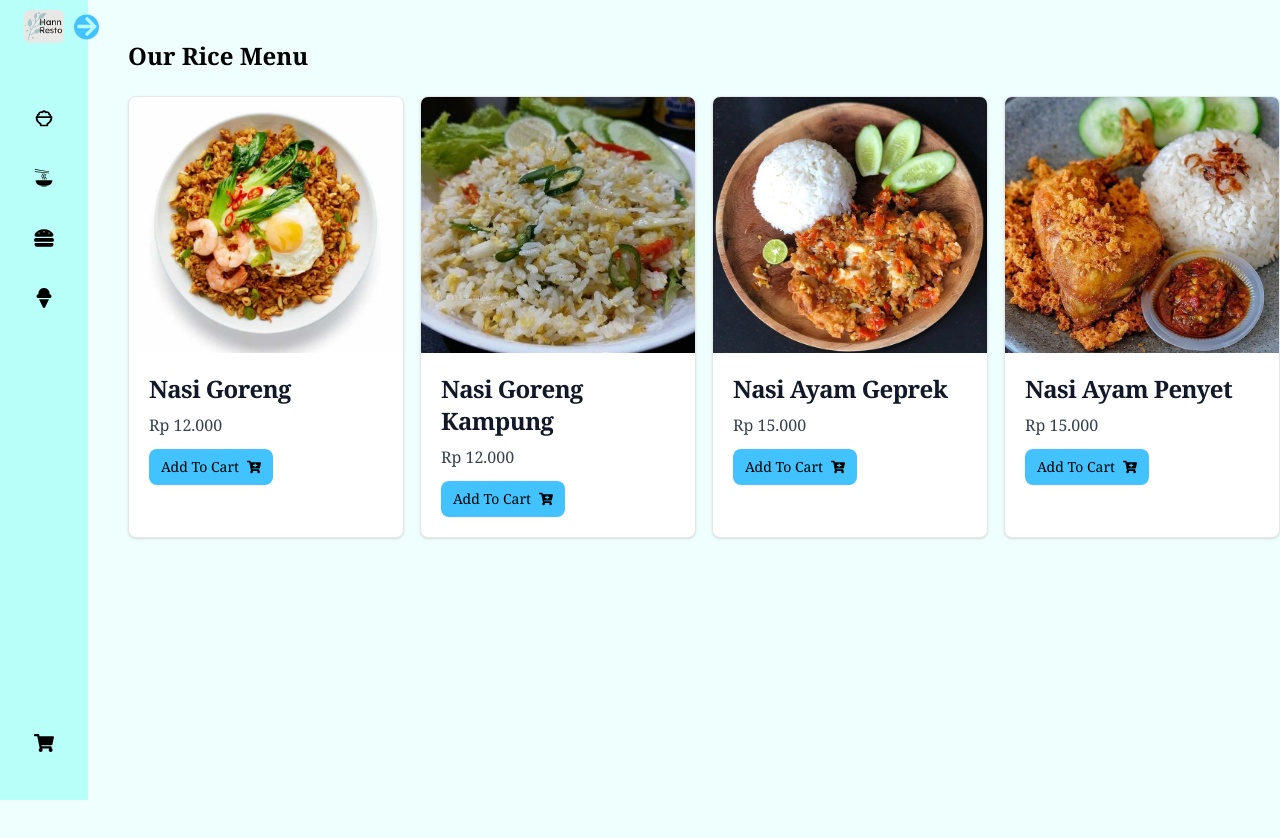
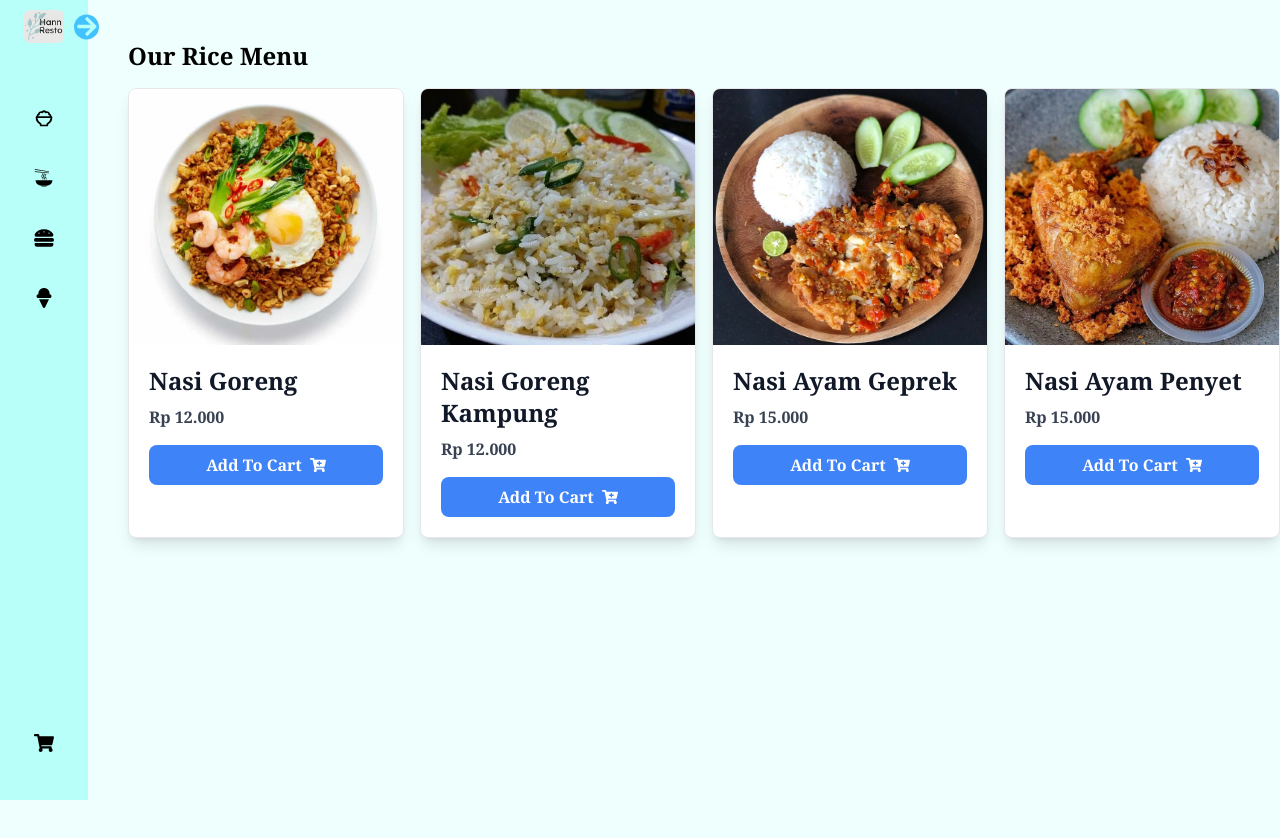
Before and after one commit to ilhanmaghriby/hann-resto, a React (Vite) app: page / in a window 1280 px wide. Built offline with nearby package versions, Linux system fonts and the light colour scheme.

Commit message:
updated img

```diff
--- a/src/components/Cart/Cart.tsx
+++ b/src/components/Cart/Cart.tsx
@@ -44,13 +44,13 @@ const Cart = () => {
 
   return (
     <section className=" mt-10 mb-20">
-      <div className="text-center ml-14 lg:ml-24">
+      <div className="text-center ml-14 lg:ml-24 mb-8">
         <h1 className="font-bold text-3xl">Your Cart</h1>
         <p className="text-gray-500">
           Total Price : {formatRupiah(totalPrice)}
         </p>
       </div>
-      <div className="grid md:grid-cols-2 lg:grid-cols-4 grid-cols-1 gap-4 ml-28 md:ml-32">
+      <div className="grid md:grid-cols-2 lg:grid-cols-4 grid-cols-1 gap-4 ml-28 md:ml-32 md:mr-12">
         {cartItems.map((item: CartType) => {
           return (
             <CartProduct
@@ -69,7 +69,7 @@ const Cart = () => {
         <div className="ml-28 md:ml-32 mt-4">
           <button
             type="button"
-            className="text-black bg-[#42c2ff] hover:bg-[#85F4FF] focus:ring-4 focus:outline-none focus:ring-blue-300 font-medium rounded-lg text-sm px-5 py-2.5 text-center inline-flex items-center mr-2 dark:bg-blue-600 dark:hover:bg-blue-700 dark:focus:ring-blue-800"
+            className="text-white bg-blue-500 hover:bg-blue-600 focus:ring-4 focus:outline-none focus:ring-blue-300 font-medium rounded-lg text-sm px-5 py-2.5 text-center inline-flex items-center mr-2 dark:bg-blue-600 dark:hover:bg-blue-700 dark:focus:ring-blue-800"
             onClick={alert}
           >
             Buy now
--- a/src/components/Cart/CartProduct.tsx
+++ b/src/components/Cart/CartProduct.tsx
@@ -14,7 +14,7 @@ type CartType = {
 const CartProduct = ({ id, img, name, qty, price }: CartType) => {
   const dispatch = useDispatch();
 
-  const removeHandler = () => {
+  const handleRemove = () => {
     Swal.fire({
       title: "Do you want to remove the item?",
       showCancelButton: true,
@@ -26,7 +26,8 @@ const CartProduct = ({ id, img, name, qty, price }: CartType) => {
       }
     });
   };
-  function formatRupiah(angka: number) {
+
+  const formatRupiah = (angka: number) => {
     const formatter = new Intl.NumberFormat("id-ID", {
       style: "currency",
       currency: "IDR",
@@ -34,37 +35,23 @@ const CartProduct = ({ id, img, name, qty, price }: CartType) => {
     });
 
     return formatter.format(angka);
-  }
+  };
+
   return (
-    <div
-      key={id}
-      className="max-w-xs mr-8 md:mr-0  mt-6 bg-white border border-gray-200 rounded-lg shadow"
-    >
-      {/* List Card */}
-      <img
-        className="rounded-t-lg max-h-80 w-full"
-        src={img}
-        alt="double burger"
-      />
-      <div className="p-5">
-        <h5 className="mb-2 text-2xl font-bold tracking-tight text-gray-900 dark:text-white">
-          {name}
-        </h5>
-
-        <p className="mb-3 font-normal text-gray-700 dark:text-gray-400">
-          {qty} Pcs
-        </p>
-        <p className="mb-3 font-normal text-gray-700 dark:text-gray-400">
+    <div className="bg-white border border-gray-200 rounded-lg shadow-lg overflow-hidden transition-transform transform hover:scale-105">
+      <img className="w-full h-48 object-cover" src={img} alt={name} />
+      <div className="p-4">
+        <h5 className="text-xl font-bold mb-2 text-gray-900">{name}</h5>
+        <p className="text-gray-700 mb-2">{qty} Pcs</p>
+        <p className="text-gray-700 font-semibold mb-4">
           {formatRupiah(price)}
         </p>
         <button
-          onClick={removeHandler}
-          className="inline-flex items-center px-3 py-2 bg-red-500 hover:bg-red-400 text-sm font-medium text-center text-black  rounded-lg  "
+          onClick={handleRemove}
+          className="w-full flex items-center justify-center bg-red-500 hover:bg-red-600 text-white font-semibold py-2 px-4 rounded-lg transition duration-300 ease-in-out"
         >
-          Delete From Cart
-          <div className="ml-2">
-            <FaTrash />
-          </div>
+          <span>Delete From Cart</span>
+          <FaTrash className="ml-2" />
         </button>
       </div>
     </div>
--- a/src/components/Layout/FunCart.tsx
+++ b/src/components/Layout/FunCart.tsx
@@ -14,6 +14,7 @@ type ItemType = {
 
 const FunCart = ({ id, img, name, price, qty, type }: ItemType) => {
   const dispatch = useDispatch();
+
   const addHandler = () => {
     dispatch(
       cartActions.addToCart({
@@ -31,7 +32,7 @@ const FunCart = ({ id, img, name, price, qty, type }: ItemType) => {
     });
   };
 
-  function formatRupiah(angka: number) {
+  const formatRupiah = (angka: number) => {
     const formatter = new Intl.NumberFormat("id-ID", {
       style: "currency",
       currency: "IDR",
@@ -39,31 +40,24 @@ const FunCart = ({ id, img, name, price, qty, type }: ItemType) => {
     });
 
     return formatter.format(angka);
-  }
+  };
 
   return (
-    <div
-      key={id}
-      className="max-w-xs mr-8 md:mr-0 mt-6 bg-white border border-gray-200 rounded-lg shadow overflow-hidden"
-    >
+    <div className="max-w-xs bg-white border border-gray-200 rounded-lg shadow-lg overflow-hidden transition-transform transform hover:scale-105 ">
       <div className="w-full h-64 overflow-hidden">
         <img className="w-full h-full object-cover" src={img} alt={name} />
       </div>
       <div className="p-5">
-        <h5 className="mb-2 text-2xl font-bold tracking-tight text-gray-900 dark:text-white">
-          {name}
-        </h5>
-        <p className="mb-3 font-normal text-gray-700 dark:text-gray-400">
+        <h5 className="mb-2 text-2xl font-bold text-gray-900">{name}</h5>
+        <p className="mb-4 text-gray-700 font-semibold">
           {formatRupiah(price)}
         </p>
         <button
           onClick={addHandler}
-          className="inline-flex items-center px-3 py-2 bg-[#42c2ff] hover:bg-[#85F4FF] text-sm font-medium text-center text-black rounded-lg"
+          className="w-full flex items-center justify-center bg-blue-500 hover:bg-blue-600 text-white font-semibold py-2 px-4 rounded-lg transition duration-300 ease-in-out"
         >
-          Add To Cart
-          <div className="ml-2">
-            <FaCartPlus />
-          </div>
+          <span>Add To Cart</span>
+          <FaCartPlus className="ml-2" />
         </button>
       </div>
     </div>
--- a/src/components/Layout/Header.tsx
+++ b/src/components/Layout/Header.tsx
@@ -3,5 +3,5 @@ type HeaderProps = {
 };
 
 export const Header = ({ children }: HeaderProps) => {
-  return <h1 className="font-bold text-2xl">{children}</h1>;
+  return <h1 className="font-bold text-2xl mb-4">{children}</h1>;
 };
```
